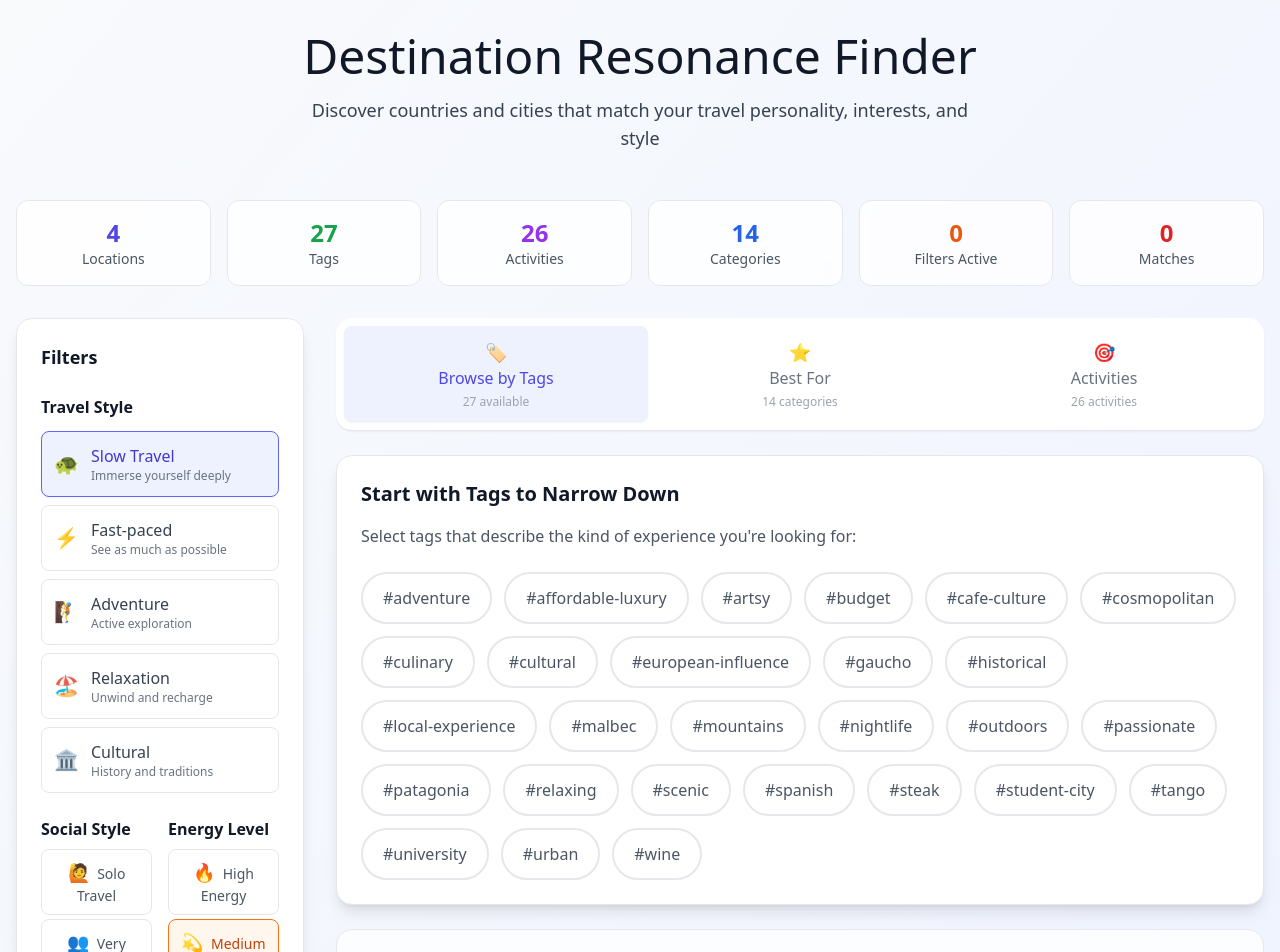
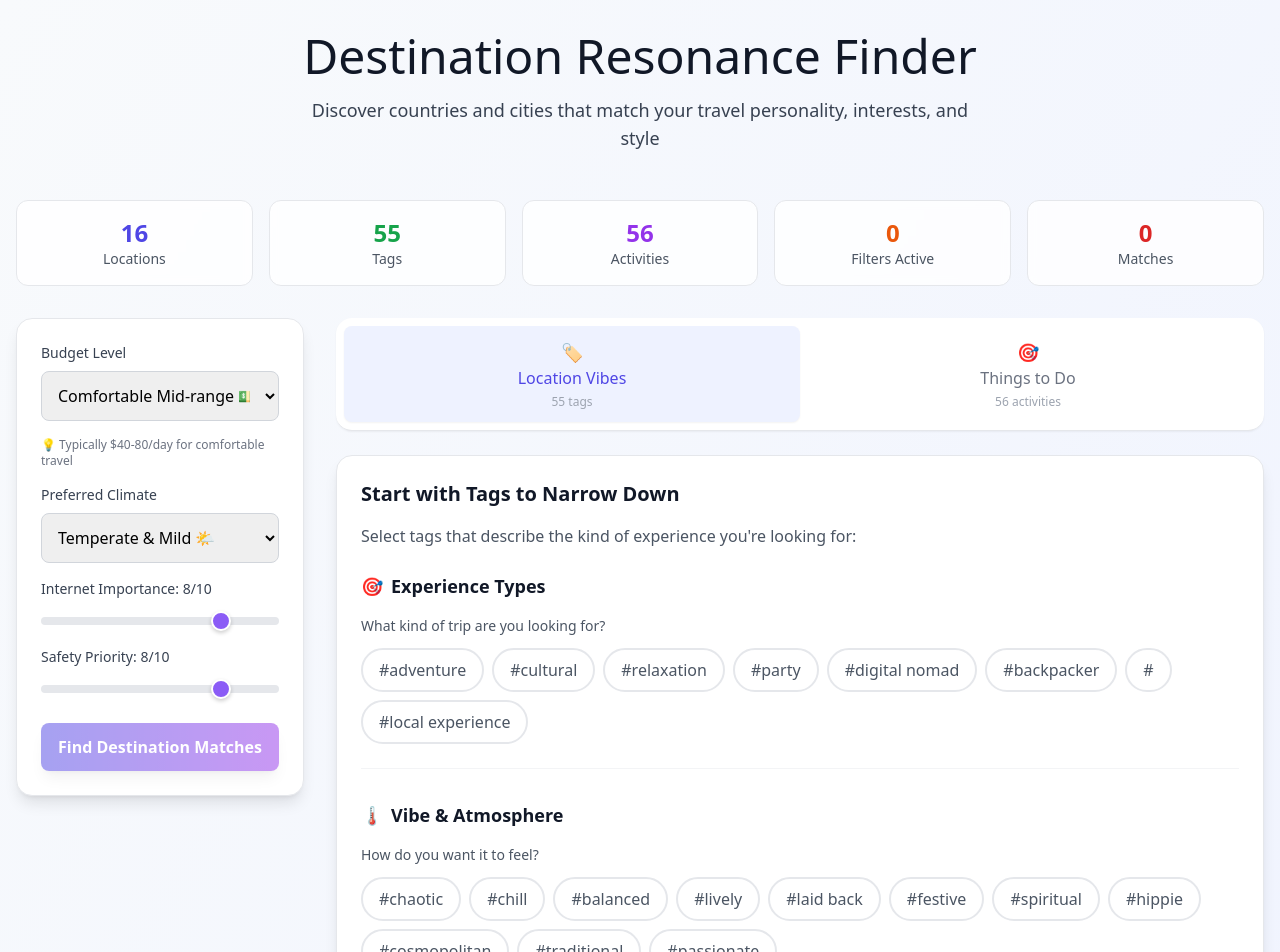
Before and after one commit to wgrea/Travel-Planner, a SvelteKit app: page /filters in a window 1280 px wide. Shown: the top 952 px of the page. Built offline with nearby package versions, Linux system fonts and the light colour scheme.

Commit message:
Add files via upload

```diff
--- a/src/routes/+page.svelte
+++ b/src/routes/+page.svelte
@@ -28,6 +28,14 @@ Make sure all countries have each import that you have ready before sharing your
   }
 
   const menuItems = [
+      {
+      title: "Destination Finder",
+      description: "Find places that match your travel style",
+      icon: "🔍",
+      path: "/filters",
+      color: "from-amber-50 to-orange-50",
+      accent: "text-amber-700"
+    },
     {
       title: "Visa Requirements",
       description: "Check visa needs and application process",
@@ -59,14 +67,6 @@ Make sure all countries have each import that you have ready before sharing your
       path: "/digital-nomad",
       color: "from-indigo-50 to-purple-50",
       accent: "text-indigo-700"
-    },
-    {
-      title: "Destination Finder",
-      description: "Find places that match your travel style",
-      icon: "🔍",
-      path: "/filters",
-      color: "from-amber-50 to-orange-50",
-      accent: "text-amber-700"
     },
     {
       title: "Travel Resonance",
--- a/src/routes/docs/+page.svelte
+++ b/src/routes/docs/+page.svelte
@@ -7,6 +7,8 @@ page files do not need to be 500 pages long
 Start with/modify what is working instead of going into creating a new page
 
 For the digital nomad page, it was hard to test. Have live debug shown in front of me really helped. I ended up putting a lot of debug messages. I may keep the live debug in for now even if I share my site publicly.
+
+The resonance filters page was the quickest and easiest to make. I filtered by cities just for any yellow area filters
 
 -->
 
--- a/src/routes/filters/+page.svelte
+++ b/src/routes/filters/+page.svelte
@@ -1,10 +1,19 @@
 <!-- src/routes/filters/+page.svelte -->
+
+<!--
+No countries show up when I filter luxury and budget. Just comfort shows up.
+
+Still need to categorize Things to Do. there are categories but they don't do anything.
+
+We should make sure All Climates is the default and also make an "any budget level" filter and make that a default.
+-->
+
 <script lang="ts">
-  import { onMount } from 'svelte'; // ADD THIS IMPORT
+  import { onMount } from 'svelte';
   import { goto } from '$app/navigation';
   import { ResonanceMatcher } from '$lib/utils/resonanceMatcher';
-  import { resonanceDataByRegion, activityCategories, getAllActivities, getAllTags, getAllBestFor, getAllLocations } from '$lib/data/filterData';
-  import type { ResonancePreferences, ResonanceScore } from '$lib/types/resonance';
+  import { resonanceDataByRegion, activityCategories, getAllActivities, getAllTags, getAllLocations, tagCategories } from '$lib/data/resonanceData'; // CHANGED: filterData → resonanceData
+  import type { ResonancePreferences, ResonanceScore, CityResonanceProfile } from '$lib/types/resonance'; // ADDED: CityResonanceProfile
 
   import ResonanceFilters from './components/ResonanceFilters.svelte';
   import ResonanceTabs from './components/ResonanceTabs.svelte';
@@ -30,52 +39,58 @@
   let isLoading = false;
   let selectedCategory: string = 'all';
   let selectedTags: string[] = [];
-  let selectedBestFor: string[] = [];
-  let activeTab: 'tags' | 'activities' | 'bestFor' = 'tags';
+  let activeTab: 'tags' | 'activities' = 'tags';
 
   // Get all available data
   const allLocations = getAllLocations();
   const allActivities = getAllActivities();
   const allTags = getAllTags();
-  const allBestFor = getAllBestFor();
 
   // Debug: log available locations
   onMount(() => {
     console.log('=== RESONANCE DEBUG ===');
     console.log('All locations:', allLocations);
-    console.log('Argentina locations:', allLocations.filter(l => l.country === 'Argentina'));
     console.log('Total locations count:', allLocations.length);
-    console.log('Argentina cities:', allLocations.filter(l => l.country === 'Argentina' && l.type === 'city'));
     console.log('=====================');
   });
 
   // Filter activities by category
   $: filteredActivities = selectedCategory === 'all'
     ? allActivities
-    : allActivities.filter(activity =>
+    : allActivities.filter((activity: string) =>  // ADDED type annotation
         Object.values(activityCategories).flat().includes(activity)
       );
 
-    function findMatches() {
+  function findMatches() {
     isLoading = true;
     setTimeout(() => {
-      // Filter locations by selected tags first, then run resonance matching
-      let filteredLocations = allLocations;
+      // 1. FIRST: Apply sidebar practical filters (OVERRIDE everything)
+      let filteredLocations = allLocations.filter((location: CityResonanceProfile) => {  // ADDED type annotation
+        // Budget filter (exact match required)
+        if (location.costLevel !== preferences.budget) return false;
 
+        // Climate filter (if not 'any')
+        if (preferences.climate !== 'any' && location.climate !== preferences.climate) return false;
+
+        // Internet quality filter (meets minimum)
+        if (location.internetQuality < preferences.internetImportance - 2) return false;
+
+        // Safety filter (meets minimum)
+        if (location.safetyScore < preferences.safetyImportance - 2) return false;
+
+        return true;
+      });
+
+      // 2. THEN: Filter by selected tags (experience characteristics)
       if (selectedTags.length > 0) {
-        filteredLocations = filteredLocations.filter(location =>
+        filteredLocations = filteredLocations.filter((location: CityResonanceProfile) =>  // ADDED type annotation
           selectedTags.some(tag => location.tags.includes(tag))
         );
       }
 
-      if (selectedBestFor.length > 0) {
-        filteredLocations = filteredLocations.filter(location =>
-          selectedBestFor.some(category => location.bestFor.includes(category))
-        );
-      }
-
       console.log('=== MATCHING DEBUG ===');
-      console.log('Filtered locations before scoring:', filteredLocations.map(l => l.name));
+      console.log('After practical filters:', filteredLocations.map((l: CityResonanceProfile) => l.name));  // ADDED type annotation
+      console.log('Selected tags:', selectedTags);
 
       matches = ResonanceMatcher.findTopMatches(preferences, filteredLocations);
 
@@ -102,21 +117,12 @@
     }
   }
 
-  function toggleBestFor(category: string) {
-    if (selectedBestFor.includes(category)) {
-      selectedBestFor = selectedBestFor.filter(b => b !== category);
-    } else {
-      selectedBestFor = [...selectedBestFor, category];
-    }
-  }
-
   function selectCategory(category: string) {
     selectedCategory = category;
   }
 
   function clearAllFilters() {
     selectedTags = [];
-    selectedBestFor = [];
     preferences.activities = [];
     matches = [];
   }
@@ -126,7 +132,7 @@
   }
 
   // Auto-update matches count when filters change
-  $: totalFilters = selectedTags.length + selectedBestFor.length + preferences.activities.length;
+  $: totalFilters = selectedTags.length + preferences.activities.length;
 </script>
 
 <div class="min-h-screen bg-gradient-to-br from-slate-50 to-indigo-50 px-4 py-8">
@@ -140,8 +146,8 @@
       </p>
     </div>
 
-        <!-- Quick Stats -->
-    <div class="grid grid-cols-2 md:grid-cols-6 gap-4 mb-8">
+    <!-- Quick Stats -->
+    <div class="grid grid-cols-2 md:grid-cols-5 gap-4 mb-8">
       <div class="bg-white/80 backdrop-blur-sm rounded-xl p-4 text-center border border-gray-200">
         <div class="text-2xl font-semibold text-indigo-600">{allLocations.length}</div>
         <div class="text-sm text-gray-600">Locations</div>
@@ -153,10 +159,6 @@
       <div class="bg-white/80 backdrop-blur-sm rounded-xl p-4 text-center border border-gray-200">
         <div class="text-2xl font-semibold text-purple-600">{allActivities.length}</div>
         <div class="text-sm text-gray-600">Activities</div>
-      </div>
-      <div class="bg-white/80 backdrop-blur-sm rounded-xl p-4 text-center border border-gray-200">
-        <div class="text-2xl font-semibold text-blue-600">{allBestFor.length}</div>
-        <div class="text-sm text-gray-600">Categories</div>
       </div>
       <div class="bg-white/80 backdrop-blur-sm rounded-xl p-4 text-center border border-gray-200">
         <div class="text-2xl font-semibold text-orange-600">{totalFilters}</div>
@@ -176,12 +178,10 @@
         <ResonanceFilters
           {preferences}
           {selectedTags}
-          {selectedBestFor}
           {totalFilters}
           {isLoading}
           on:updatePreferences={updatePreferences}
           on:toggleTag={(e) => toggleTag(e.detail)}
-          on:toggleBestFor={(e) => toggleBestFor(e.detail)}
           on:clearAll={clearAllFilters}
           on:findMatches={findMatches}
         />
@@ -192,16 +192,14 @@
         <ResonanceTabs
           {preferences}
           {selectedTags}
-          {selectedBestFor}
           {selectedCategory}
           {activeTab}
           {allTags}
-          {allBestFor}
           {allActivities}
           {filteredActivities}
           {activityCategories}
+          {tagCategories}
           on:toggleTag={(e) => toggleTag(e.detail)}
-          on:toggleBestFor={(e) => toggleBestFor(e.detail)}
           on:toggleActivity={(e) => toggleActivity(e.detail)}
           on:selectCategory={(e) => selectCategory(e.detail)}
           on:changeTab={(e) => activeTab = e.detail}
--- a/src/routes/filters/components/ResonanceFilters.svelte
+++ b/src/routes/filters/components/ResonanceFilters.svelte
@@ -45,78 +45,6 @@
 
 <div class="bg-white rounded-2xl p-6 border border-gray-200 shadow-lg sticky top-8">
 
-  <!-- Clear Filters -->
-  <div class="flex justify-between items-center mb-6">
-    <h2 class="text-lg font-semibold text-gray-900">Filters</h2>
-    {#if totalFilters > 0}
-      <button
-        on:click={() => dispatch('clearAll')}
-        class="text-sm text-red-600 hover:text-red-700 font-medium"
-      >
-        Clear All
-      </button>
-    {/if}
-  </div>
-
-  <!-- Travel Style -->
-  <div class="mb-6">
-    <h3 class="font-semibold text-gray-900 mb-3">Travel Style</h3>
-    <div class="space-y-2">
-      {#each travelStyles as style}
-        <button
-          class="w-full p-3 rounded-lg border text-left transition-all {preferences.travelStyle === style.value
-            ? 'border-indigo-500 bg-indigo-50 text-indigo-700 shadow-sm'
-            : 'border-gray-200 hover:border-gray-300 text-gray-700 hover:bg-gray-50'}"
-          on:click={() => dispatch('updatePreferences', { field: 'travelStyle', value: style.value })}
-        >
-          <div class="flex items-center gap-3">
-            <span class="text-xl">{style.emoji}</span>
-            <div>
-              <div class="font-medium">{style.label}</div>
-              <div class="text-xs text-gray-500">{style.description}</div>
-            </div>
-          </div>
-        </button>
-      {/each}
-    </div>
-  </div>
-
-  <!-- Social & Energy -->
-  <div class="grid grid-cols-2 gap-4 mb-6">
-    <div>
-      <h3 class="font-semibold text-gray-900 mb-2">Social Style</h3>
-      <div class="space-y-1">
-        {#each socialOptions as option}
-          <button
-            class="w-full p-2 rounded-lg border text-center text-sm {preferences.socialPreference === option.value
-              ? 'border-blue-500 bg-blue-50 text-blue-700'
-              : 'border-gray-200 hover:border-gray-300 text-gray-600'}"
-            on:click={() => dispatch('updatePreferences', { field: 'socialPreference', value: option.value })}
-          >
-            <span class="text-lg mr-1">{option.emoji}</span>
-            {option.label}
-          </button>
-        {/each}
-      </div>
-    </div>
-    <div>
-      <h3 class="font-semibold text-gray-900 mb-2">Energy Level</h3>
-      <div class="space-y-1">
-        {#each energyOptions as option}
-          <button
-            class="w-full p-2 rounded-lg border text-center text-sm {preferences.energyLevel === option.value
-              ? 'border-orange-500 bg-orange-50 text-orange-700'
-              : 'border-gray-200 hover:border-gray-300 text-gray-600'}"
-            on:click={() => dispatch('updatePreferences', { field: 'energyLevel', value: option.value })}
-          >
-            <span class="text-lg mr-1">{option.emoji}</span>
-            {option.label}
-          </button>
-        {/each}
-      </div>
-    </div>
-  </div>
-
   <!-- Budget & Practical -->
   <div class="space-y-4 mb-6">
     <div>
@@ -130,6 +58,18 @@
         <option value="midrange">Comfortable Mid-range 💵</option>
         <option value="luxury">Luxury Experience 💎</option>
       </select>
+    </div>
+
+    <!-- In ResonanceFilters.svelte, after the budget section -->
+    <!-- Make sure there is no contradition from the living costs page -->
+    <div class="text-xs text-gray-500 mt-1">
+    {#if preferences.budget === 'budget'}
+        💡 Typically $20-40/day for budget travel
+    {:else if preferences.budget === 'midrange'}
+        💡 Typically $40-80/day for comfortable travel
+    {:else if preferences.budget === 'luxury'}
+        💡 Typically $80+/day for luxury experiences
+    {/if}
     </div>
 
     <div>
--- a/src/routes/filters/components/ResonanceTabs.svelte
+++ b/src/routes/filters/components/ResonanceTabs.svelte
@@ -5,22 +5,20 @@
 
   export let preferences: ResonancePreferences;
   export let selectedTags: string[] = [];
-  export let selectedBestFor: string[] = [];
   export let selectedCategory: string = 'all';
-  export let activeTab: 'tags' | 'activities' | 'bestFor' = 'tags';
+  export let activeTab: 'tags' | 'activities' = 'tags';
 
   export let allTags: string[] = [];
-  export let allBestFor: string[] = [];
   export let allActivities: string[] = [];
   export let filteredActivities: string[] = [];
   export let activityCategories: Record<string, string[]> = {};
+  export let tagCategories: Record<string, string[]> = {}; // ADD THIS
 
   const dispatch = createEventDispatcher<{
     toggleTag: string;
-    toggleBestFor: string;
     toggleActivity: string;
     selectCategory: string;
-    changeTab: 'tags' | 'activities' | 'bestFor';
+    changeTab: 'tags' | 'activities';
   }>();
 </script>
 
@@ -32,18 +30,8 @@
   >
     <div class="text-center">
       <div class="text-lg">🏷️</div>
-      <div>Browse by Tags</div>
-      <div class="text-xs text-gray-400 mt-1">{allTags.length} available</div>
-    </div>
-  </button>
-  <button
-    class="flex-1 px-4 py-3 font-medium rounded-lg transition-all {activeTab === 'bestFor' ? 'text-indigo-600 bg-indigo-50 shadow-sm' : 'text-gray-500 hover:text-gray-700 hover:bg-gray-50'}"
-    on:click={() => dispatch('changeTab', 'bestFor')}
-  >
-    <div class="text-center">
-      <div class="text-lg">⭐</div>
-      <div>Best For</div>
-      <div class="text-xs text-gray-400 mt-1">{allBestFor.length} categories</div>
+      <div>Location Vibes</div>
+      <div class="text-xs text-gray-400 mt-1">{allTags.length} tags</div>
     </div>
   </button>
   <button
@@ -52,51 +40,63 @@
   >
     <div class="text-center">
       <div class="text-lg">🎯</div>
-      <div>Activities</div>
+      <div>Things to Do</div>
       <div class="text-xs text-gray-400 mt-1">{allActivities.length} activities</div>
     </div>
   </button>
 </div>
 
-<!-- Tags Tab -->
+<!-- Tags Tab - ORGANIZED BY CATEGORIES -->
 {#if activeTab === 'tags'}
   <div class="bg-white rounded-2xl p-6 border border-gray-200 shadow-lg mb-6">
     <h2 class="text-xl font-semibold mb-4 text-gray-900">
       Start with Tags to Narrow Down
     </h2>
     <p class="text-gray-600 mb-6">Select tags that describe the kind of experience you're looking for:</p>
-    <div class="flex flex-wrap gap-3">
-      {#each allTags as tag}
+
+    <!-- Organized Tag Categories -->
+    <div class="space-y-8">
+      {#each Object.entries(tagCategories) as [category, tags]}
+        <div class="border-b border-gray-100 pb-6 last:border-b-0 last:pb-0">
+          <h3 class="font-semibold text-gray-900 mb-4 text-lg flex items-center gap-2">
+            {#if category === 'experience'}
+              <span>🎯</span> Experience Types
+            {:else if category === 'vibe'}
+              <span>🌡️</span> Vibe & Atmosphere
+            {:else if category === 'geography'}
+              <span>🗺️</span> Geography & Setting
+            {:else if category === 'culture'}
+              <span>🎭</span> Culture & Activities
+            {:else if category === 'specific'}
+              <span>⭐</span> Unique Features
+            {/if}
+          </h3>
+          <p class="text-sm text-gray-600 mb-3">
+            {#if category === 'experience'}
+              What kind of trip are you looking for?
+            {:else if category === 'vibe'}
+              How do you want it to feel?
+            {:else if category === 'geography'}
+              What setting appeals to you?
+            {:else if category === 'culture'}
+              What cultural aspects interest you?
+            {:else if category === 'specific'}
+              Any specific interests or features?
+            {/if}
+          </p>
+          <div class="flex flex-wrap gap-2">
+            {#each tags as tag}
               <button
-          class="px-5 py-3 rounded-full border-2 transition-all duration-200 hover:scale-105 {selectedTags.includes(tag)
+                class="px-4 py-2 rounded-full border-2 transition-all duration-200 hover:scale-105 {selectedTags.includes(tag)
                   ? 'border-blue-500 bg-blue-50 text-blue-700 shadow-md'
                   : 'border-gray-200 text-gray-600 hover:border-blue-300 hover:bg-blue-50/50'}"
                 on:click={() => dispatch('toggleTag', tag)}
               >
-          #{tag}
+                #{tag.replace('-', ' ')}
               </button>
             {/each}
           </div>
         </div>
-{/if}
-
-<!-- Best For Tab -->
-{#if activeTab === 'bestFor'}
-  <div class="bg-white rounded-2xl p-6 border border-gray-200 shadow-lg mb-6">
-    <h2 class="text-xl font-semibold mb-4 text-gray-900">
-      What Type of Traveler Are You?
-    </h2>
-    <p class="text-gray-600 mb-6">Select categories that best describe your travel style:</p>
-    <div class="grid grid-cols-1 md:grid-cols-2 gap-4">
-      {#each allBestFor as category}
-        <button
-          class="p-4 rounded-xl border-2 text-left transition-all duration-200 hover:scale-105 {selectedBestFor.includes(category)
-            ? 'border-green-500 bg-green-50 text-green-700 shadow-md'
-            : 'border-gray-200 text-gray-600 hover:border-green-300 hover:bg-green-50/50'}"
-          on:click={() => dispatch('toggleBestFor', category)}
-        >
-          <div class="font-medium">{category}</div>
-        </button>
       {/each}
     </div>
   </div>
--- a/src/routes/flight-costs/+page.svelte
+++ b/src/routes/flight-costs/+page.svelte
@@ -3,6 +3,10 @@
 
 <!--
 Improve the country selection. Should be immediate now that the data is sorted out.
+
+I want to select which countries are cheapest for a specific month. I should add which month is most expensive for a certain country
+I still need to change the text.
+Also about tips for each country on getting the most affordable price possible. Over $800 for an average price can be a turn off. What if someone goes to a country first then towards their destination they want to stay at
 -->
 
 <script lang="ts">
```
Lines whose indentation alone changed are shown as unchanged.
